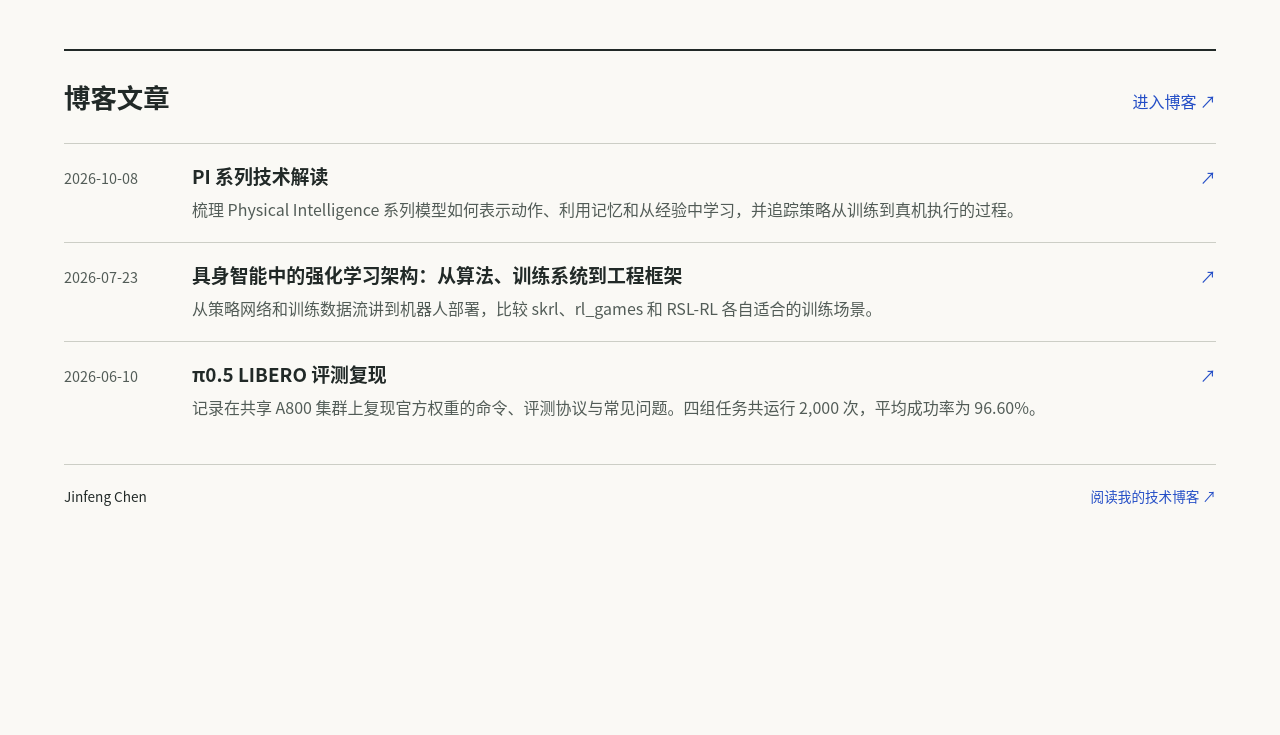
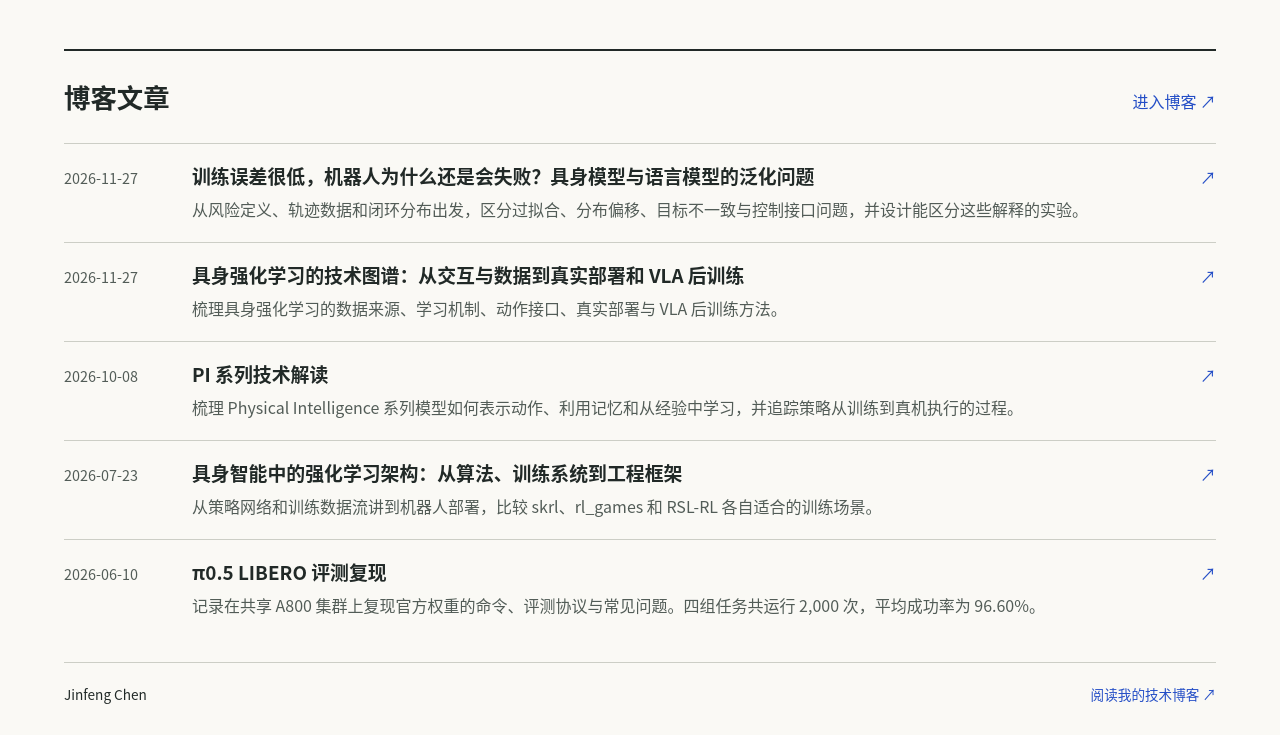
Before and after one commit to Jinfeng50/jinfeng50.github.io, a plain HTML site: page index.html in a window 1280 px wide. Shown: the part 4250-4985 px from the top of the page. Before the commit the page ends 4787 px from the top, so only its background shows below. Drawn offline with Linux system fonts and the light colour scheme.

Commit message:
更新 11 月 27 日的两篇博客

```diff
--- a/index.html
+++ b/index.html
@@ -103,6 +103,16 @@
   <section id="blog" aria-labelledby="blog-title">
     <div class="section-head"><h2 id="blog-title">博客文章</h2><a href="https://notes.chenjinfeng.com/">进入博客 ↗</a></div>
     <ul class="posts">
+      <li><a href="https://notes.chenjinfeng.com/notes/embodied-models-generalization-overfitting.html">
+        <time datetime="2026-11-27">2026-11-27</time>
+        <div><h3>训练误差很低，机器人为什么还是会失败？具身模型与语言模型的泛化问题</h3><p>从风险定义、轨迹数据和闭环分布出发，区分过拟合、分布偏移、目标不一致与控制接口问题，并设计能区分这些解释的实验。</p></div>
+        <span aria-hidden="true">↗</span>
+      </a></li>
+      <li><a href="https://notes.chenjinfeng.com/notes/embodied-rl-paradigms.html">
+        <time datetime="2026-11-27">2026-11-27</time>
+        <div><h3>具身强化学习的技术图谱：从交互与数据到真实部署和 VLA 后训练</h3><p>梳理具身强化学习的数据来源、学习机制、动作接口、真实部署与 VLA 后训练方法。</p></div>
+        <span aria-hidden="true">↗</span>
+      </a></li>
       <li><a href="https://notes.chenjinfeng.com/notes/pi-series-technical-analysis.html">
         <time datetime="2026-10-08">2026-10-08</time>
         <div><h3>PI 系列技术解读</h3><p>梳理 Physical Intelligence 系列模型如何表示动作、利用记忆和从经验中学习，并追踪策略从训练到真机执行的过程。</p></div>
```
